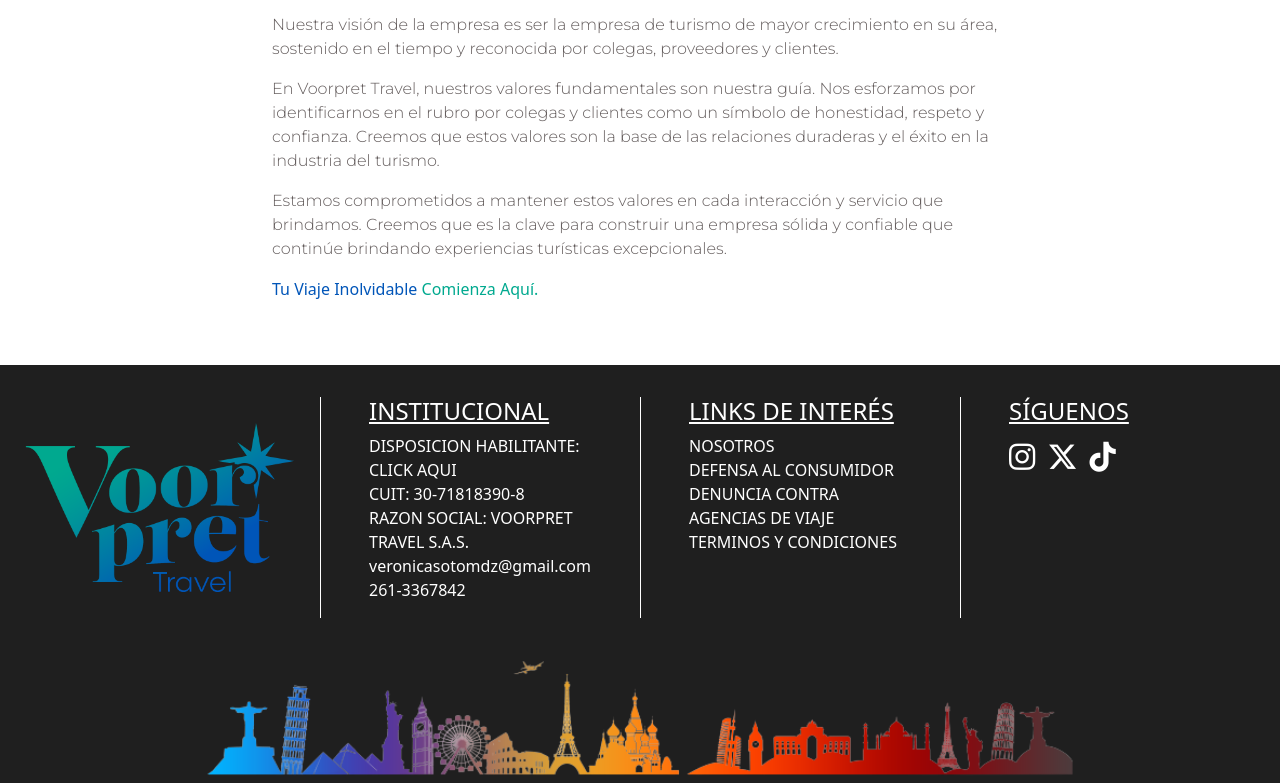
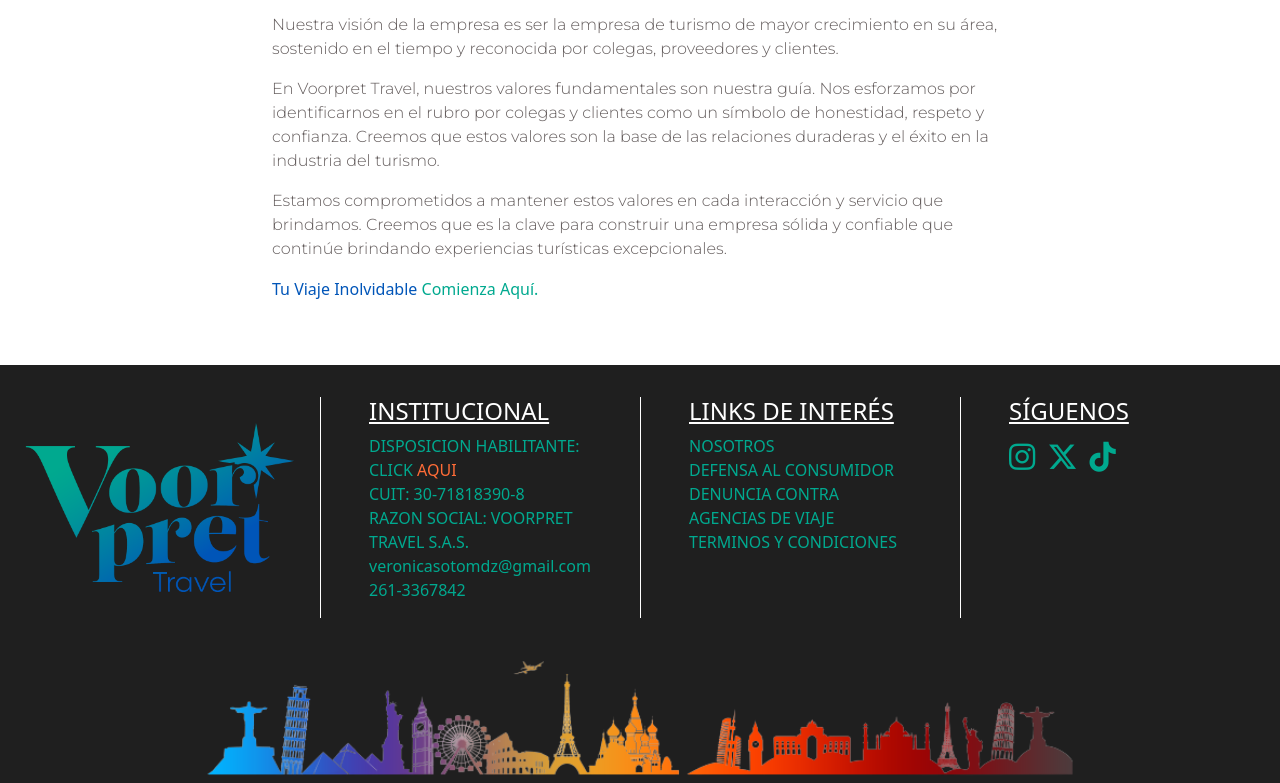
Before and after one commit to voorprettravel/VOORPRETTRAVEL, a plain HTML site: page index.html in a window 1280 px wide. Shown: the part 1264-2047 px from the top of the page. Drawn offline with nearby package versions, Linux system fonts and the light colour scheme.

Commit message:
cambios en color

```diff
--- a/css/styles.css
+++ b/css/styles.css
@@ -98,12 +98,20 @@
 
 .enlaces{
   text-decoration: none;
-  color: #ffffff;
+  color: #00A98F;
 }
 
 .enlaces:hover{
+  color: #FF6C37;
+}
+.enlaces-header:hover{
+  color: #FF6C37
+}
+
+.lista-insitucion{
   color: #00A98F;
 }
-.enlaces-header:hover{
-  color: #00A98F
+
+.enlace-disposicion{
+  color: #FF6C37;
 }
--- a/index.html
+++ b/index.html
@@ -114,8 +114,8 @@
             <div class="col-md-3 footer-column ps-5 pe-5">
                 <!-- Columna 2: Título e lista institucional -->
                 <h4 class="footer-title">INSTITUCIONAL</h4>
-                <ul class="list-unstyled">
-                    <li>DISPOSICION HABILITANTE: CLICK <a class="enlaces" href="https://drive.google.com/file/d/1yEGgFWPlTU3dUnWjlAFAysmKXwrihCWl/view?usp=sharing">AQUI</a></li>
+                <ul class="list-unstyled lista-insitucion">
+                    <li>DISPOSICION HABILITANTE: CLICK <a class="enlaces enlace-disposicion" href="https://drive.google.com/file/d/1yEGgFWPlTU3dUnWjlAFAysmKXwrihCWl/view?usp=sharing">AQUI</a></li>
                     <li>CUIT: 30-71818390-8</li>
                     <li>RAZON SOCIAL: VOORPRET TRAVEL S.A.S. </li>
                     <li>veronicasotomdz@gmail.com</li>
```
